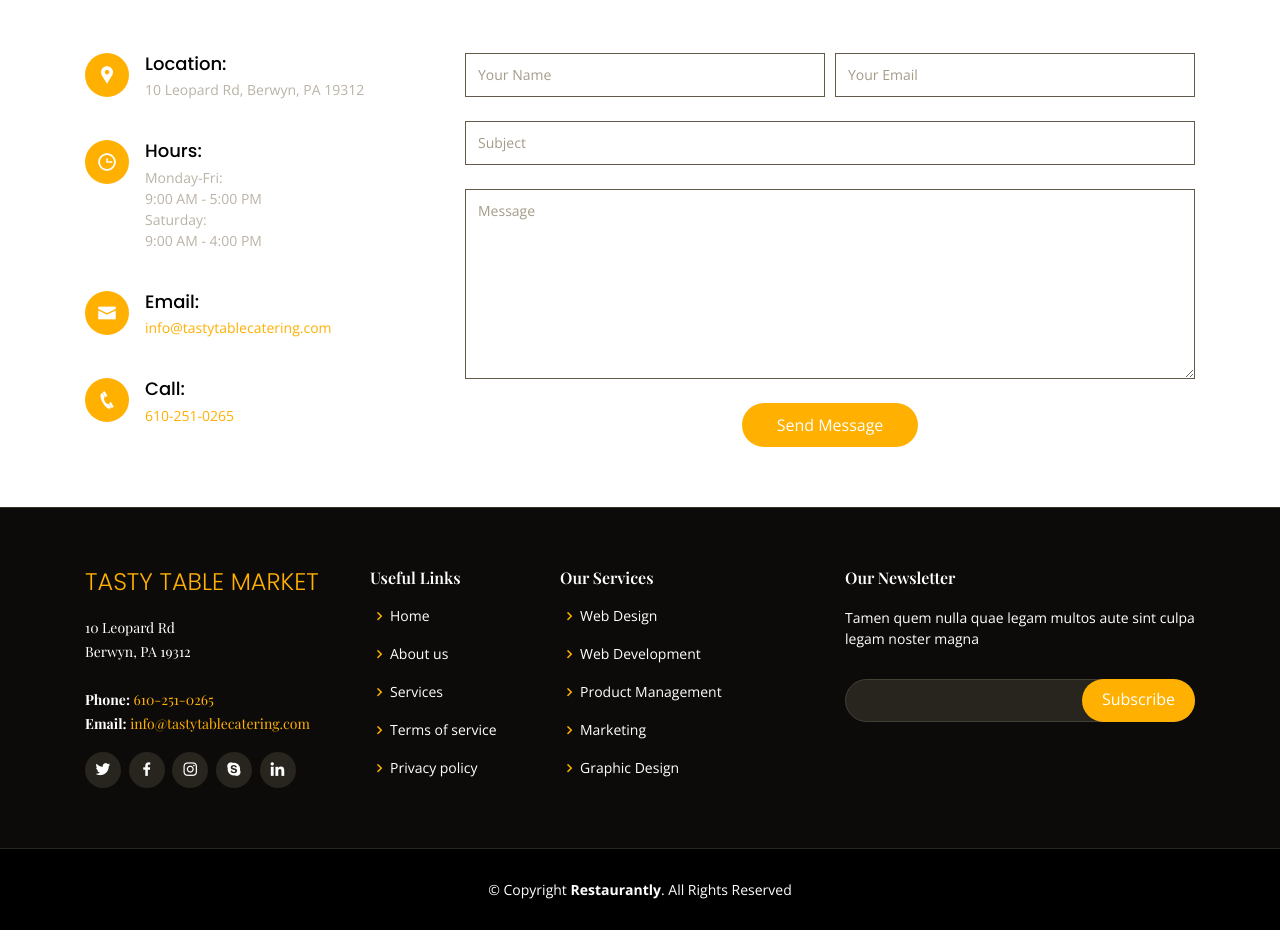
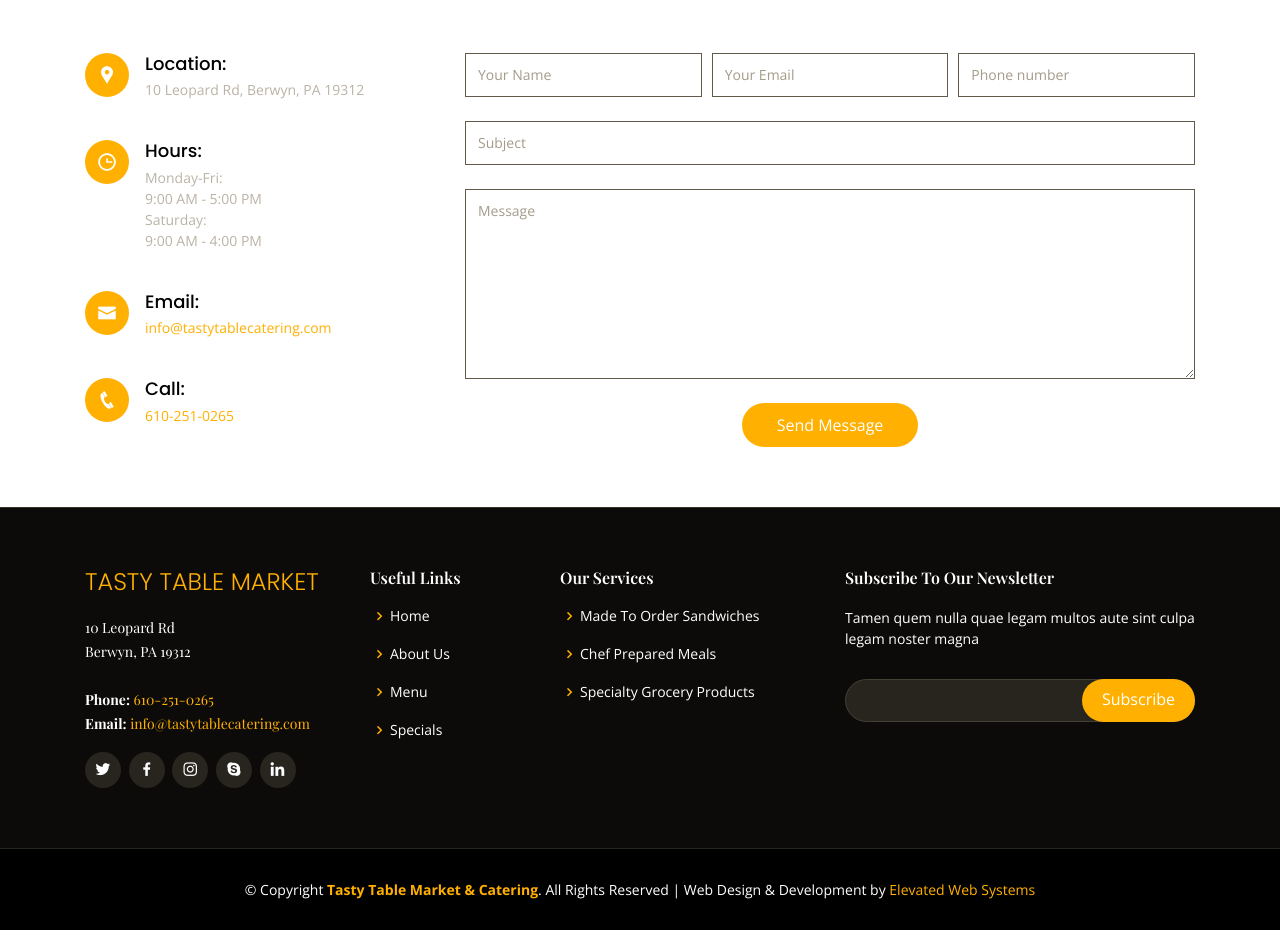
Before and after one commit to jtangir87/tastytablemarket, a Django app: template templates/pages/home.html in a window 1280 px wide. Shown: the part 5105-6035 px from the top of the page. Run offline with Django 3.2, Linux system fonts and the light colour scheme; the template is opened without the code that fills it, so the values that code supplies are empty; some libraries are stand-ins or nearby versions; some web fonts are replaced.

Commit message:
contact form backend

```diff
--- a/pages/urls.py
+++ b/pages/urls.py
@@ -15,8 +15,9 @@
 """
 
 from django.urls import path
-from .views import HomeView
+from .views import HomeView, contact_us
 
 urlpatterns = [
-    path('', HomeView.as_view(), name="home"),
+    path("", HomeView.as_view(), name="home"),
+    path("contact-us", contact_us, name="contact_us"),
 ]
--- /dev/null
+++ b/tastytablemarket/static/js/custom.js
@@ -0,0 +1,30 @@
+$(function () {
+
+    var homesaveForm = function (e) {
+        e.preventDefault();
+        var form = $(this);
+        console.log("form submitted")
+        $.ajax({
+            url: form.attr("action"),
+            data: form.serialize(),
+            type: form.attr("method"),
+            dataType: 'json',
+            success: function (data) {
+                if (data.form_is_valid) {
+                    $('#' + form.attr("id")).each(function () {
+                        this.reset();
+                    });
+                    $("#modal-base .modal-content").html(data.html_success_message);
+                    $("#modal-base").modal("show");
+                }
+                else {
+                    $("#modal-base .modal-content").html(data.html_form);
+                }
+            }
+        });
+        return false;
+    };
+
+    $("#contactUsForm").on("submit", homesaveForm);
+
+});
--- a/templates/base.html
+++ b/templates/base.html
@@ -60,7 +60,7 @@
           <li><a href="#menu">Menu</a></li>
           <li><a href="#specials">Specials</a></li>
           <li><a href="#contact">Contact</a></li>
-          <li class="book-a-table text-center"><a href="#book-a-table">Place an Order</a></li>
+          <li class="book-a-table text-center"><a href="tel:6102510265"><i class="icofont-phone"></i>Place an Order</a></li>
         </ul>
       </nav><!-- .nav-menu -->
 
@@ -70,6 +70,13 @@
   {% block content %}
 
   {% endblock content %}
+
+  <div class="modal fade" id="modal-base">
+  <div class="modal-dialog modal-dialog-centered">
+    <div class="modal-content">
+    </div>
+  </div>
+</div>
 
   <!-- ======= Footer ======= -->
   <footer id="footer">
@@ -87,9 +94,9 @@
                 <strong>Email:</strong> <a href="mailto:info@tastytablecatering.com">info@tastytablecatering.com</a><br>
               </p>
               <div class="social-links mt-3">
-                <a href="#" class="twitter"><i class="bx bxl-twitter"></i></a>
-                <a href="#" class="facebook"><i class="bx bxl-facebook"></i></a>
-                <a href="#" class="instagram"><i class="bx bxl-instagram"></i></a>
+                <a href="https://twitter.com/tastytablecater" class="twitter"><i class="bx bxl-twitter"></i></a>
+                <a href="https://www.facebook.com/TastyTableCatering/" class="facebook"><i class="bx bxl-facebook"></i></a>
+                <a href="https://www.instagram.com/tastytablecatering/" class="instagram"><i class="bx bxl-instagram"></i></a>
                 <a href="#" class="google-plus"><i class="bx bxl-skype"></i></a>
                 <a href="#" class="linkedin"><i class="bx bxl-linkedin"></i></a>
               </div>
@@ -99,27 +106,24 @@
           <div class="col-lg-2 col-md-6 footer-links">
             <h4>Useful Links</h4>
             <ul>
-              <li><i class="bx bx-chevron-right"></i> <a href="#">Home</a></li>
-              <li><i class="bx bx-chevron-right"></i> <a href="#">About us</a></li>
-              <li><i class="bx bx-chevron-right"></i> <a href="#">Services</a></li>
-              <li><i class="bx bx-chevron-right"></i> <a href="#">Terms of service</a></li>
-              <li><i class="bx bx-chevron-right"></i> <a href="#">Privacy policy</a></li>
+              <li><i class="bx bx-chevron-right"></i> <a href="#hero" class="scrollto">Home</a></li>
+              <li><i class="bx bx-chevron-right"></i> <a href="#about">About Us</a></li>
+              <li><i class="bx bx-chevron-right"></i> <a href="#menu">Menu</a></li>
+              <li><i class="bx bx-chevron-right"></i> <a href="#specials">Specials</a></li>
             </ul>
           </div>
 
           <div class="col-lg-3 col-md-6 footer-links">
             <h4>Our Services</h4>
             <ul>
-              <li><i class="bx bx-chevron-right"></i> <a href="#">Web Design</a></li>
-              <li><i class="bx bx-chevron-right"></i> <a href="#">Web Development</a></li>
-              <li><i class="bx bx-chevron-right"></i> <a href="#">Product Management</a></li>
-              <li><i class="bx bx-chevron-right"></i> <a href="#">Marketing</a></li>
-              <li><i class="bx bx-chevron-right"></i> <a href="#">Graphic Design</a></li>
+              <li><i class="bx bx-chevron-right"></i> <a href="#">Made To Order Sandwiches</a></li>
+              <li><i class="bx bx-chevron-right"></i> <a href="#">Chef Prepared Meals</a></li>
+              <li><i class="bx bx-chevron-right"></i> <a href="#">Specialty Grocery Products</a></li>
             </ul>
           </div>
 
           <div class="col-lg-4 col-md-6 footer-newsletter">
-            <h4>Our Newsletter</h4>
+            <h4>Subscribe To Our Newsletter</h4>
             <p>Tamen quem nulla quae legam multos aute sint culpa legam noster magna</p>
             <form action="" method="post">
               <input type="email" name="email"><input type="submit" value="Subscribe">
@@ -133,7 +137,7 @@
 
     <div class="container">
       <div class="copyright">
-        &copy; Copyright <strong><span>Restaurantly</span></strong>. All Rights Reserved
+        &copy; Copyright <a href="http://www.tastytablecatering.com" target="_blank"><strong><span>Tasty Table Market & Catering</span></strong></a>. All Rights Reserved | Web Design & Development by <a href="https://www.elevatedwebsystems.com" target="_blank">Elevated Web Systems</a>
       </div>
 
     </div>
@@ -146,7 +150,6 @@
   <script src="{% static 'vendor/jquery/jquery.min.js' %}"></script>
   <script src="{% static 'vendor/bootstrap/js/bootstrap.bundle.min.js' %}"></script>
   <script src="{% static 'vendor/jquery.easing/jquery.easing.min.js' %}"></script>
-  <script src="{% static 'vendor/php-email-form/validate.js' %}"></script>
   <script src="{% static 'vendor/owl.carousel/owl.carousel.min.js' %}"></script>
   <script src="{% static 'vendor/isotope-layout/isotope.pkgd.min.js' %}"></script>
   <script src="{% static 'vendor/venobox/venobox.min.js' %}"></script>
@@ -154,6 +157,7 @@
 
   <!-- Template Main JS File -->
   <script src="{% static 'js/main.js' %}"></script>
+  <script src="{% static 'js/custom.js' %}"></script>
 
 </body>
 
--- a/templates/pages/home.html
+++ b/templates/pages/home.html
@@ -517,14 +517,19 @@
 
           <div class="col-lg-8 mt-5 mt-lg-0">
 
-            <form action="forms/contact.php" method="post" role="form" class="php-email-form">
+            <form action="{% url 'contact_us' %}" method="post" role="form" class="php-email-form" id="contactUsForm">
+            {% csrf_token %}
               <div class="form-row">
-                <div class="col-md-6 form-group">
+                <div class="col-md-4 form-group">
                   <input type="text" name="name" class="form-control" id="name" placeholder="Your Name" data-rule="minlen:4" data-msg="Please enter at least 4 chars" />
 
                 </div>
-                <div class="col-md-6 form-group">
+                <div class="col-md-4 form-group">
                   <input type="email" class="form-control" name="email" id="email" placeholder="Your Email" data-rule="email" data-msg="Please enter a valid email" />
+
+                </div>
+                <div class="col-md-4 form-group">
+                  <input type="text" class="form-control" name="phone" id="phone" placeholder="Phone number"/>
 
                 </div>
               </div>
```
Also changed, not shown: pages/forms.py (added, +10 -0 lines), pages/views.py (+44 -0 lines), templates/pages/emails/contact_us.txt (added, +8 -0 lines), templates/pages/includes/partial_contact_success.html (added, +10 -0 lines).
